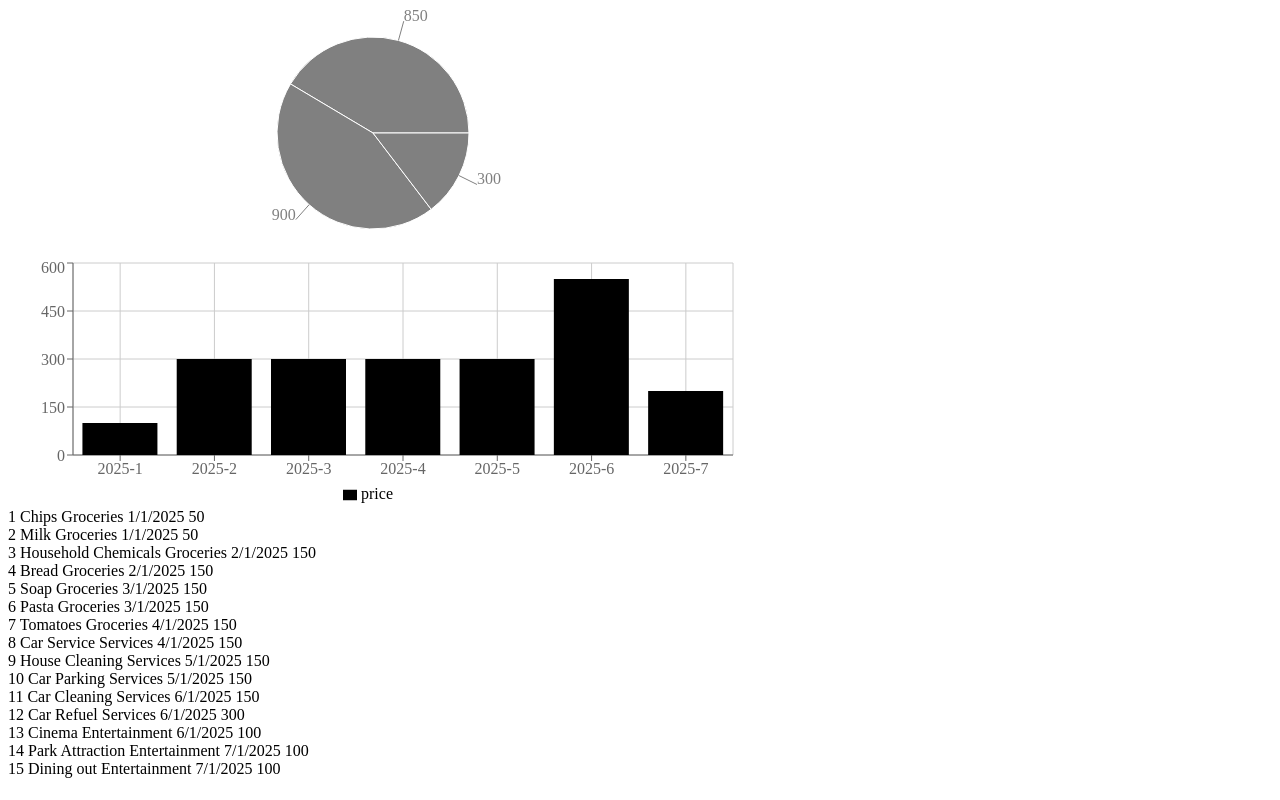
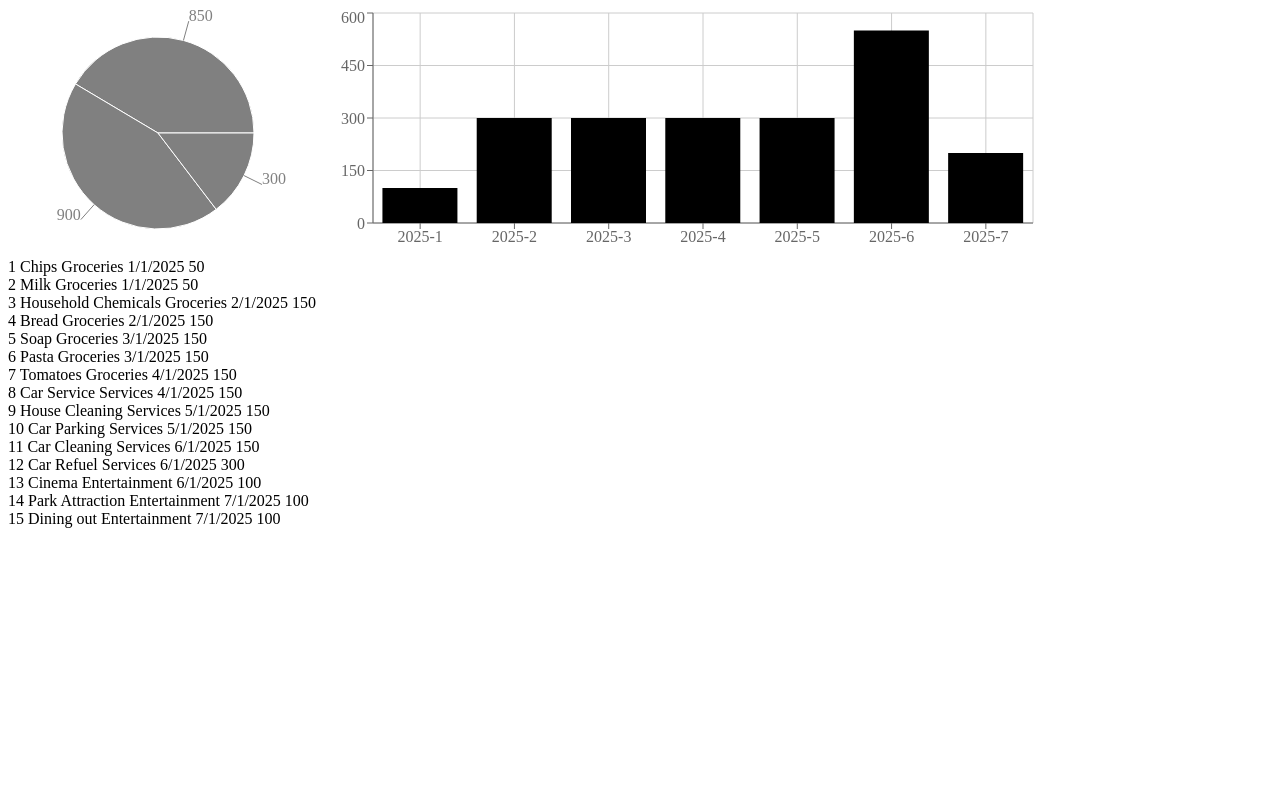
Before and after one commit to serhiimelnykkk/expense-tracker, a React (Vite) app: page / in a window 1280 px wide. Built offline with nearby package versions, Linux system fonts and the light colour scheme.

Commit message:
refactor: Replace UI from App to appropriate components

```diff
--- a/src/App.tsx
+++ b/src/App.tsx
@@ -1,38 +1,11 @@
-import { expenses } from "./store";
-import {
-  PieChart,
-  BarChart,
-  Bar,
-  Pie,
-  Tooltip,
-  XAxis,
-  YAxis,
-  CartesianGrid,
-  Legend,
-} from "recharts";
-import { pieChartData, barChartData } from "./store";
+import DataDisplayer from "./components/DataDisplayer/DataDisplayer";
+import Charts from "./components/Charts/Charts";
 
 const App = () => {
   return (
     <div>
-      <PieChart width={730} height={250}>
-        <Pie data={pieChartData} dataKey="price" label />
-        <Tooltip />
-      </PieChart>
-      <BarChart width={730} height={250} data={barChartData}>
-        <CartesianGrid />
-        <XAxis dataKey="month" />
-        <YAxis />
-        <Legend />
-        <Tooltip />
-        <Bar dataKey="price" />
-      </BarChart>
-      {expenses.map((expense) => (
-        <div key={expense.id}>
-          {expense.id} {expense.name} {expense.category}{" "}
-          {expense.date.toLocaleDateString()} {expense.price}
-        </div>
-      ))}
+      <Charts />
+      <DataDisplayer />
     </div>
   );
 };
--- /dev/null
+++ b/src/components/Charts/Charts.tsx
@@ -0,0 +1,32 @@
+import {
+  PieChart,
+  BarChart,
+  Bar,
+  Pie,
+  Tooltip,
+  XAxis,
+  YAxis,
+  CartesianGrid,
+} from "recharts";
+import { pieChartData, barChartData } from "../../store";
+import { Flex } from "../../styles/styled";
+
+const Charts = () => {
+  return (
+    <Flex>
+      <PieChart width={300} height={250}>
+        <Pie data={pieChartData} dataKey="price" label />
+        <Tooltip />
+      </PieChart>
+      <BarChart width={730} height={250} data={barChartData}>
+        <CartesianGrid />
+        <XAxis dataKey="month" />
+        <YAxis />
+        <Tooltip />
+        <Bar dataKey="price" />
+      </BarChart>
+    </Flex>
+  );
+};
+
+export default Charts;
--- /dev/null
+++ b/src/components/DataDisplayer/DataDisplayer.tsx
@@ -0,0 +1,16 @@
+import { expenses } from "../../store";
+
+const DataDisplayer = () => {
+  return (
+    <>
+      {expenses.map((expense) => (
+        <div key={expense.id}>
+          {expense.id} {expense.name} {expense.category}{" "}
+          {expense.date.toLocaleDateString()} {expense.price}
+        </div>
+      ))}
+    </>
+  );
+};
+
+export default DataDisplayer;
```
